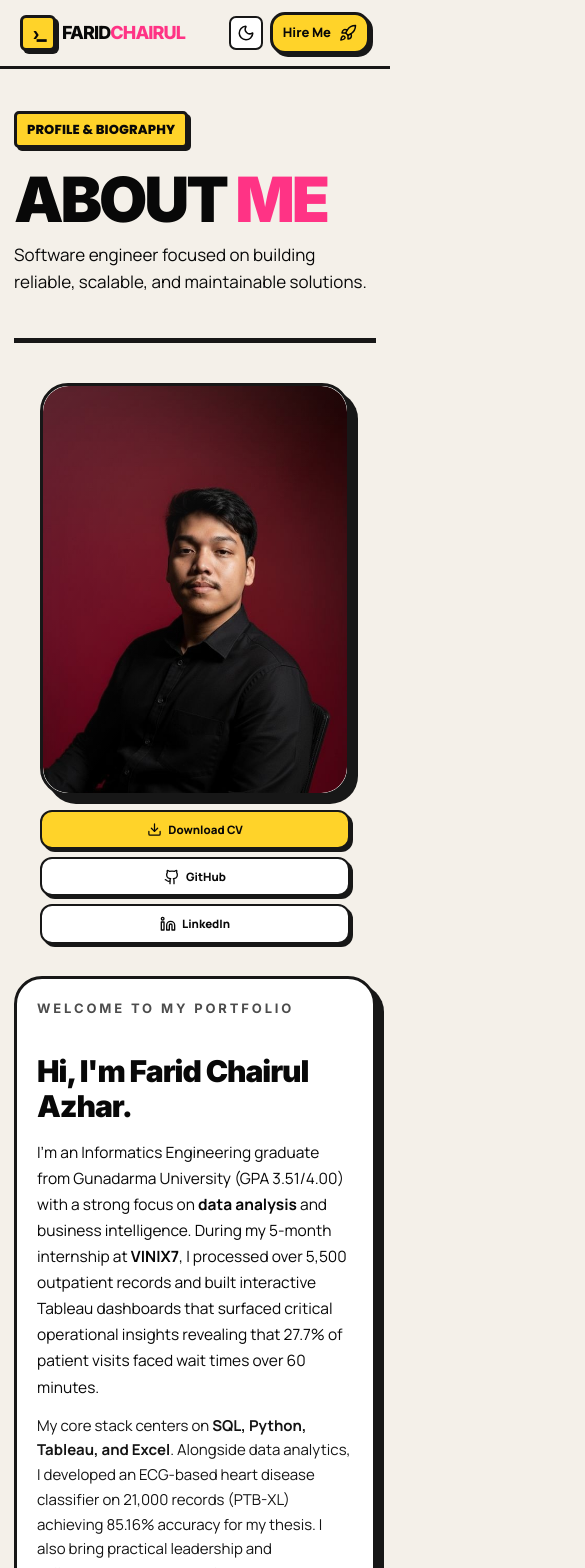
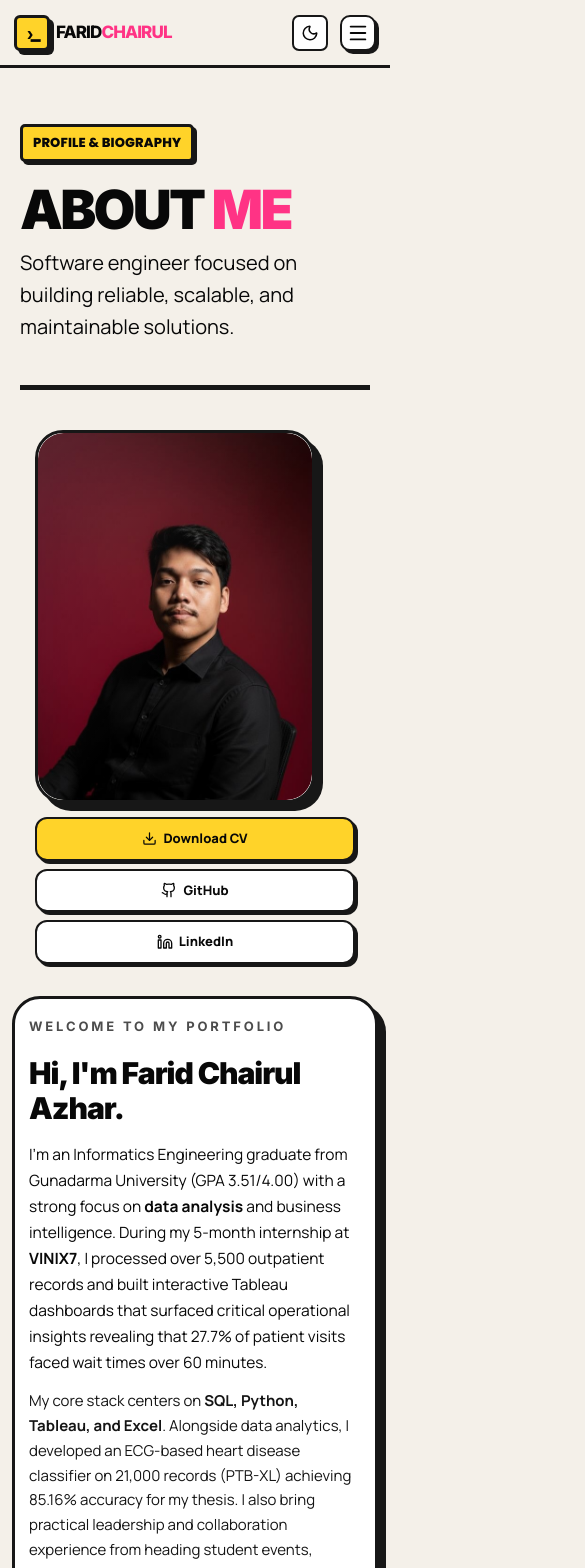
Before and after one commit to Farchairul/portfolio, a Next.js app: page / in a window 390 px wide. Shown: the top 1568 px of the page, 585 px wide, since content can reach past the window. Built offline with nearby package versions, Linux system fonts and the light colour scheme.

Commit message:
Optimize mobile/tablet responsiveness with mobile navigation drawer, and update university name to English

```diff
--- a/app/globals.css
+++ b/app/globals.css
@@ -376,20 +376,108 @@ a { color: inherit; text-decoration: none; }
 .tech-stack-pill-unified { display: inline-flex; align-items: center; border: 2px solid var(--border); border-radius: 12px; background: var(--card); color: var(--foreground); padding: 8px 14px; font-size: 13.5px; font-weight: 800; font-family: var(--font-sans); box-shadow: 2.5px 2.5px 0 var(--border); cursor: default; transition: background 0.15s ease, color 0.15s ease; }
 .tech-stack-pill-unified:hover { background: var(--accent); color: #080808; }
 
+/* Mobile Navigation Drawer */
+.neo-mobile-menu-toggle {
+  display: none;
+  place-items: center;
+  width: 42px;
+  height: 42px;
+  border: 2.5px solid var(--border);
+  background: var(--card);
+  color: var(--foreground);
+  border-radius: 10px;
+  cursor: pointer;
+  box-shadow: 3px 3px 0 var(--border);
+  transition: transform 0.15s, box-shadow 0.15s;
+}
+.neo-mobile-menu-toggle:hover {
+  background: var(--accent);
+  color: #080808;
+}
+
+.neo-mobile-drawer {
+  position: absolute;
+  top: 100%;
+  left: 0;
+  right: 0;
+  background: var(--background);
+  border-bottom: 3px solid var(--border);
+  box-shadow: 0 16px 28px rgba(0,0,0,0.18);
+  padding: 16px 20px 22px;
+  display: flex;
+  flex-direction: column;
+  gap: 12px;
+  z-index: 100;
+}
+.mobile-nav-list {
+  display: flex;
+  flex-direction: column;
+  gap: 8px;
+}
+.mobile-nav-link {
+  display: flex;
+  align-items: center;
+  gap: 12px;
+  padding: 11px 16px;
+  border: 2.5px solid var(--border);
+  border-radius: 14px;
+  background: var(--card);
+  color: var(--foreground);
+  font-weight: 850;
+  font-size: 15px;
+  box-shadow: 3px 3px 0 var(--border);
+  transition: transform 0.15s, background 0.15s;
+}
+.mobile-nav-link:hover, .mobile-nav-link.active {
+  background: var(--accent);
+  color: #080808;
+  transform: translate(2px, 2px);
+  box-shadow: 1px 1px 0 var(--border);
+}
+.mobile-nav-icon-wrap {
+  display: grid;
+  place-items: center;
+  width: 28px;
+  height: 28px;
+}
+.mobile-nav-icon-wrap svg {
+  width: 20px;
+  height: 20px;
+}
+.mobile-drawer-footer {
+  margin-top: 4px;
+}
+.mobile-hire-btn {
+  width: 100%;
+  padding: 12px;
+  font-size: 15px;
+}
+
+/* =========================================================
+   RESPONSIVE MEDIA QUERIES (TABLET & MOBILE OPTIMIZATIONS)
+   ========================================================= */
+
+/* Tablet (<= 960px) */
 @media (max-width: 960px) {
+  .neo-nav { display: none; }
+  .desktop-only-hire { display: none; }
+  .neo-mobile-menu-toggle { display: grid; }
+  .neo-header { padding-inline: 20px; }
+  .about-grid, .stack-grid { grid-template-columns: 1fr; gap: 32px; }
+  .about-visual-column { margin-inline: auto; width: 100%; max-width: 320px; }
   .certificates-grid { grid-template-columns: repeat(2, minmax(0, 1fr)); }
   .cert-competencies-grid { grid-template-columns: 1fr; gap: 8px; }
   .projects-grid { grid-template-columns: 1fr; }
-  .contact-new-grid { grid-template-columns: 1fr; }
+  .contact-channels-grid { grid-template-columns: 1fr; }
   .edu-info-grid { grid-template-columns: 1fr 1fr; }
   .tech-category-row { grid-template-columns: 1fr; gap: 14px; }
 }
-@media (max-width: 640px) {
-  .certificates-grid { grid-template-columns: 1fr; }
-}
 
-@media (max-width: 900px) { .neo-nav { display: none; } .neo-header { padding-inline: 20px; } .about-grid, .stack-grid { grid-template-columns: 1fr; } .about-visual-column { margin-inline: auto; } .neo-photo-placeholder { min-height: 300px; } }
+/* Tablet / Mobile (<= 768px) */
 @media (max-width: 768px) {
+  .content-section, .about-grid, .stack-section, .collaboration-cta-wrapper {
+    width: min(100% - 32px, 1216px);
+  }
   .timeline-container { padding-left: 20px; }
   .timeline-node { left: -21px; width: 14px; height: 14px; top: 32px; }
   .timeline-line { left: 6px; }
@@ -397,40 +485,52 @@ a { color: inherit; text-decoration: none; }
   .experience-header-row { flex-direction: column; align-items: flex-start; gap: 10px; }
   .experience-action-callout { flex-direction: column; align-items: flex-start; gap: 12px; }
   .action-btn { width: 100%; justify-content: center; }
+  .edu-header-row { flex-wrap: wrap; gap: 14px; }
+  .edu-year-pill { align-self: flex-start; }
 }
-@media (max-width: 560px) {
-  .neo-header { min-height: 68px; gap: 10px; }
-  .neo-brand { font-size: 18px; gap: 6px; }
-  .terminal-mark { width: 36px; height: 36px; font-size: 20px; box-shadow: 3px 3px 0 var(--border); }
-  .header-actions { gap: 7px; }
-  .hire-button { padding: 8px 10px; font-size: 13px; box-shadow: 3px 3px 0 var(--border); }
-  .theme-toggle { width: 34px; height: 34px; }
-  .neo-hero { padding-top: 42px; }
-  .neo-hero, .about-grid, .stack-section, .content-section, .collaboration-cta-wrapper { width: min(100% - 28px, 1216px); }
-  .neo-hero h1 { font-size: clamp(46px, 16vw, 68px); }
-  .hero-lede, .section-lede { font-size: 17px; }
-  .about-card, .stack-card, .experience-card, .experience-card-enhanced, .education-card, .education-card-enhanced, .certificate-card, .certificate-card-wide, .contact-card, .status-card, .project-card, .tech-stack-card { padding: 20px; }
-  .about-card h2 { margin-top: 28px; font-size: 30px; }
-  .content-section h2 { font-size: clamp(40px, 13vw, 58px); }
-  .education-card { grid-template-columns: 1fr; }
-  .experience-heading, .certificate-top, .cert-top-bar, .experience-top-row { flex-direction: column; align-items: flex-start; gap: 8px; }
-  .certificate-grid, .contact-grid { grid-template-columns: 1fr; }
-  .status-card { grid-column: auto; }
-  .status-card .availability { position: static; margin-top: 18px; }
-  .contact-card h3 { font-size: 25px; }
-  .neo-footer { padding-inline: 20px; flex-direction: column; align-items: start; }
-  .cert-meta-box { font-size: 12px; padding: 10px 14px; }
-  .cert-meta-row { flex-direction: column; gap: 2px; }
-  .cert-meta-label { min-width: auto; }
-  .cert-btn { width: 100%; justify-content: center; }
-  .education-photos-group { justify-content: center; }
-  .education-photo-frame { width: 130px; height: 190px; }
-  .education-ipk-box { flex-direction: column; align-items: flex-start; gap: 10px; }
-  .profile-social-actions { grid-template-columns: 1fr; }
+
+/* Mobile Devices (<= 640px) */
+@media (max-width: 640px) {
+  .certificates-grid { grid-template-columns: 1fr; }
+  .about-card { padding: 26px 20px; }
   .about-hero-actions { flex-direction: column; width: 100%; }
   .hubungi-btn, .experience-btn { width: 100%; justify-content: center; }
-  .custom-photo-card { overflow: hidden; }
+  .edu-minimal-card { padding: 22px 18px; margin-top: 24px; }
+  .tech-stack-unified-card { padding: 22px 18px; }
+  .tech-stack-pill-unified { padding: 7px 12px; font-size: 13px; }
+  .project-card { padding: 22px 18px; }
+  .project-actions-row { flex-direction: column; width: 100%; gap: 10px; }
+  .project-live-btn, .project-git-btn, .video-preview-trigger-btn { width: 100%; justify-content: center; }
+  .contact-channel-card { padding: 18px 20px; gap: 14px; }
+  .contact-channel-icon { width: 48px; height: 48px; }
+  .contact-channel-icon svg { width: 22px; height: 22px; }
+  .contact-channel-arrow { width: 34px; height: 34px; }
+  .cert-modal-card { width: calc(100vw - 20px); max-height: 90vh; }
+  .cert-modal-body { padding: 16px; }
+  .cert-modal-header { padding: 16px; }
+  .scroll-to-top-btn { bottom: 20px; right: 20px; width: 44px; height: 44px; }
+  .scroll-to-top-btn svg { width: 18px; height: 18px; }
 }
+
+/* Small Mobile Phones (<= 480px) */
+@media (max-width: 480px) {
+  .neo-header { min-height: 68px; padding-inline: 14px; }
+  .neo-brand { font-size: 18px; gap: 6px; }
+  .terminal-mark { width: 36px; height: 36px; font-size: 20px; }
+  .brand-name { font-size: 17px; }
+  .theme-toggle { width: 36px; height: 36px; }
+  .neo-mobile-menu-toggle { width: 36px; height: 36px; }
+  .content-section, .about-grid, .stack-section, .collaboration-cta-wrapper {
+    width: min(100% - 24px, 1216px);
+  }
+  .content-section h2 { font-size: clamp(34px, 10vw, 48px); }
+  .about-card, .tech-stack-card, .project-card, .edu-minimal-card, .experience-card-enhanced { padding: 18px 14px; }
+  .profile-social-actions { grid-template-columns: 1fr; gap: 8px; }
+  .profile-action-btn { padding: 10px 14px; font-size: 13px; justify-content: center; }
+  .custom-photo-card { overflow: hidden; max-width: 280px; }
+  .neo-footer { padding: 28px 16px; flex-direction: column; align-items: flex-start; gap: 16px; }
+}
+
 /* Scroll To Top Button */
 .scroll-to-top-btn { position: fixed; bottom: 32px; right: 32px; z-index: 999; width: 50px; height: 50px; border: 3px solid var(--border); border-radius: 14px; background: var(--accent); color: #080808; display: grid; place-items: center; cursor: pointer; box-shadow: 5px 5px 0 var(--border); transition: box-shadow 0.15s; }
 .scroll-to-top-btn svg { width: 22px; height: 22px; }
--- a/components/header.tsx
+++ b/components/header.tsx
@@ -1,6 +1,8 @@
 'use client'
 
-import { Rocket, UserRound, BriefcaseBusiness, FolderKanban, Award, Mail } from 'lucide-react'
+import { useState, useEffect } from 'react'
+import { Rocket, UserRound, BriefcaseBusiness, FolderKanban, Award, Mail, Menu, X } from 'lucide-react'
+import { motion, AnimatePresence } from 'motion/react'
 import { ThemeToggle } from '@/components/theme-toggle'
 import { PageSection } from '@/types/portfolio'
 
@@ -13,6 +15,8 @@ const navIcons = {
 }
 
 export function Header({ currentSection }: { currentSection?: PageSection }) {
+  const [isMobileOpen, setIsMobileOpen] = useState(false)
+
   const navItems = [
     { label: 'About', key: 'about', href: '#about' },
     { label: 'Experience', key: 'experience', href: '#experience' },
@@ -23,12 +27,22 @@ export function Header({ currentSection }: { currentSection?: PageSection }) {
 
   const handleNavClick = (e: React.MouseEvent<HTMLAnchorElement>, href: string) => {
     e.preventDefault()
+    setIsMobileOpen(false)
     const id = href.replace('#', '')
     const el = document.getElementById(id)
     if (el) {
       el.scrollIntoView({ behavior: 'smooth', block: 'start' })
     }
   }
+
+  // Close on Escape
+  useEffect(() => {
+    const handleKeyDown = (e: KeyboardEvent) => {
+      if (e.key === 'Escape') setIsMobileOpen(false)
+    }
+    window.addEventListener('keydown', handleKeyDown)
+    return () => window.removeEventListener('keydown', handleKeyDown)
+  }, [])
 
   return (
     <header className="neo-header">
@@ -42,6 +56,7 @@ export function Header({ currentSection }: { currentSection?: PageSection }) {
         <span className="brand-name">FARID<span>CHAIRUL</span></span>
       </a>
 
+      {/* Desktop Navigation */}
       <nav className="neo-nav" aria-label="Main navigation">
         {navItems.map(({ label, key, href }) => {
           const Icon = navIcons[key]
@@ -60,16 +75,71 @@ export function Header({ currentSection }: { currentSection?: PageSection }) {
         })}
       </nav>
 
+      {/* Header Actions */}
       <div className="header-actions">
         <ThemeToggle />
         <a
           href="#contact"
-          className="neo-button hire-button"
+          className="neo-button hire-button desktop-only-hire"
           onClick={(e) => handleNavClick(e, '#contact')}
         >
           Hire Me <Rocket aria-hidden="true" />
         </a>
+
+        {/* Mobile Hamburger Toggle Button */}
+        <button
+          type="button"
+          className="neo-mobile-menu-toggle"
+          aria-label={isMobileOpen ? 'Close Navigation Menu' : 'Open Navigation Menu'}
+          aria-expanded={isMobileOpen}
+          onClick={() => setIsMobileOpen(!isMobileOpen)}
+        >
+          {isMobileOpen ? <X style={{ width: 22, height: 22 }} /> : <Menu style={{ width: 22, height: 22 }} />}
+        </button>
       </div>
+
+      {/* Mobile Drawer Menu */}
+      <AnimatePresence>
+        {isMobileOpen && (
+          <motion.div
+            className="neo-mobile-drawer"
+            initial={{ opacity: 0, y: -16 }}
+            animate={{ opacity: 1, y: 0 }}
+            exit={{ opacity: 0, y: -16 }}
+            transition={{ duration: 0.22, ease: 'easeOut' }}
+          >
+            <nav className="mobile-nav-list" aria-label="Mobile navigation">
+              {navItems.map(({ label, key, href }) => {
+                const Icon = navIcons[key]
+                const isActive = currentSection === key
+                return (
+                  <a
+                    key={key}
+                    href={href}
+                    className={`mobile-nav-link ${isActive ? 'active' : ''}`}
+                    onClick={(e) => handleNavClick(e, href)}
+                  >
+                    <div className="mobile-nav-icon-wrap">
+                      <Icon aria-hidden="true" />
+                    </div>
+                    <span className="mobile-nav-label">{label}</span>
+                  </a>
+                )
+              })}
+            </nav>
+
+            <div className="mobile-drawer-footer">
+              <a
+                href="#contact"
+                className="neo-button mobile-hire-btn"
+                onClick={(e) => handleNavClick(e, '#contact')}
+              >
+                Hire Me <Rocket aria-hidden="true" style={{ width: 16, height: 16 }} />
+              </a>
+            </div>
+          </motion.div>
+        )}
+      </AnimatePresence>
     </header>
   )
 }
```
Also changed, not shown: lib/data.ts (+11 -11 lines).
